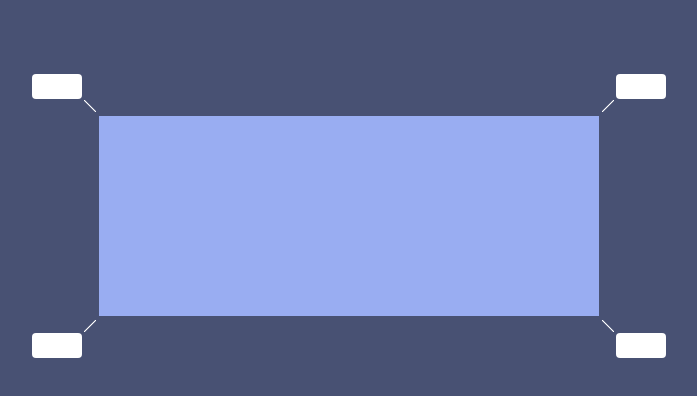
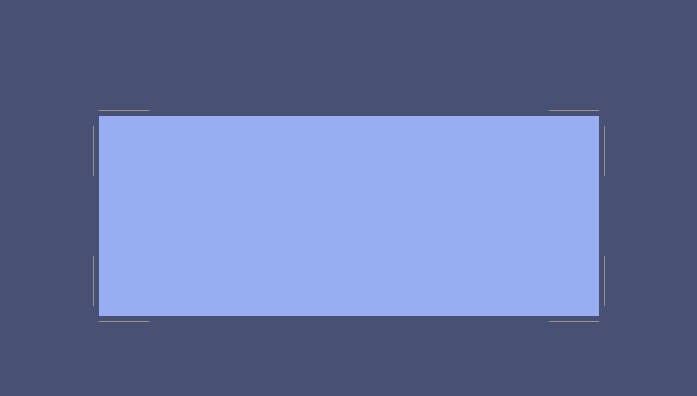
Before and after one commit to NuktukDev/Border-Radius, a plain HTML site: page index.html in a window 1280 px wide. Shown: the part 244-640 px from the top of the page, without its empty margins (291-988 px from the left). Drawn offline with Linux system fonts and the light colour scheme.

Commit message:
changed to allow up to 8 values

```diff
--- a/index.html
+++ b/index.html
@@ -15,21 +15,26 @@
         <main class="content">
             <div class="preview" id="preview">
                 <form id="previewForm">
-                <div class="preview__input__container border border--top-left">
-                    <input type="text" class="preview__input" data-border="TopLeft" />
-                </div>
+                    <div data-border-container="TopLeft">
+                        <input type="text" class="preview__input preview__input--top-left-right" data-border="horizontal">
+                        <input type="text" class="preview__input preview__input--top-left-left" data-border="vertical">
+                    </div>
 
-                <div class="preview__input__container border border--top-right">
-                    <input type="text" class="preview__input" data-border="TopRight" />
-                </div>
+                    <div data-border-container="BottomLeft">
+                        <input type="text" class="preview__input preview__input--bottom-left-right" data-border="horizontal">
+                        <input type="text" class="preview__input preview__input--bottom-left-left" data-border="vertical">
+                    </div>
 
-                <div class="preview__input__container border border--bottom-left">
-                    <input type="text" class="preview__input" data-border="BottomLeft" />
-                </div>
 
-                <div class="preview__input__container border border--bottom-right">
-                    <input type="text" class="preview__input" data-border="BottomRight" />
-                </div>
+                    <div data-border-container="TopRight">
+                        <input type="text" class="preview__input preview__input--top-right-left" data-border="horizontal">
+                        <input type="text" class="preview__input preview__input--top-right-right" data-border="vertical">
+                    </div>
+
+                    <div data-border-container="BottomRight">
+                        <input type="text" class="preview__input preview__input--bottom-right-left" data-border="horizontal">
+                        <input type="text" class="preview__input preview__input--bottom-right-right" data-border="vertical">
+                    </div>
                 </form>
             </div>
         </main>
--- a/script.js
+++ b/script.js
@@ -1,13 +1,33 @@
+'use strict';
 const preview = document.querySelector('#preview');
+const previewForm = document.querySelector("#previewForm");
 
-preview.addEventListener('click', (e) => {
+
+previewForm.addEventListener('focusin', (e) => {
   if(!e.target.dataset.border) return;
 
   let borderElement = e.target;
-  let borderType = borderElement.dataset.border;
+  let borderContainer = borderElement.closest('[data-border-container]');
+  if(!borderContainer) return;
+
   borderElement.addEventListener('input', (e) => {
     let val = +e.target.value;
     if(!/\d+/.test(val)) return;
-    preview.style['border'+borderType+'Radius'] = val + 'px';
+
+    let borderRadius = { left: 0, right: 0 };
+
+    let childrenInputs = borderContainer.querySelectorAll('[data-border]');
+    for(let child of childrenInputs) {
+      switch(child.dataset.border) {
+        case "horizontal":
+          borderRadius.horizontal = +child.value;
+          break;
+        case "vertical":
+          borderRadius.vertical= +child.value;
+          break;
+      }
+    }
+
+    preview.style['border'+borderContainer.dataset.borderContainer+'Radius'] = `${borderRadius.horizontal}px ${borderRadius.vertical}px`;
   });
 });
--- a/style.css
+++ b/style.css
@@ -98,15 +98,90 @@ h1 {
 
 
 .preview__input {
+  position: absolute;
   width: 50px;
   height: 25px;
+  background: transparent;
   text-align: center;
   font-size: 1.25rem;
-  color:rgb(102, 102, 102);
+  color:#fff;
   border: none;
-  border-radius: 4px;
 }
 .preview__input:focus {
-  border: none;
   outline: none;
 }
+
+.preview__input--top-left-right {
+  top: -30px;
+  border-bottom: 1px solid rgb(146, 146, 146);
+  padding-bottom: 0.25rem;
+}
+.preview__input--top-left-left {
+  height: 50px;
+  width: 50px;
+  top: 10px;
+  left: -55px;
+  border-bottom: none;
+  border-right: 1px solid rgb(146, 146, 146);
+  text-align: right;
+  padding-bottom: 0;
+  padding-right: 0.25rem;
+}
+
+.preview__input--bottom-left-right {
+  bottom: -30px;
+  border-bottom: none;
+  border-top: 1px solid rgb(146, 146, 146);
+  padding: none;
+  padding-top: 0.25rem;
+}
+.preview__input--bottom-left-left {
+  height: 50px;
+  width: 50px;
+  bottom: 10px;
+  left: -55px;
+  border-bottom: none;
+  border-right: 1px solid rgb(146, 146, 146);
+  text-align: right;
+  padding-bottom: 0;
+  padding-right: 0.25rem;
+}
+
+
+.preview__input--top-right-left {
+  top: -30px;
+  right: 0;
+  border-bottom: 1px solid rgb(146, 146, 146);
+  padding-bottom: 0.25rem;
+}
+.preview__input--top-right-right {
+  height: 50px;
+  width: 50px;
+  top: 10px;
+  right: -55px;
+  border-bottom: none;
+  border-left: 1px solid rgb(146, 146, 146);
+  text-align: left;
+  padding-bottom: 0;
+  padding-left: 0.25rem;
+}
+
+.preview__input--bottom-right-left {
+  bottom: -30px;
+  right: 0;
+  border-bottom: none;
+  border-top: 1px solid rgb(146, 146, 146);
+  padding: none;
+  padding-top: 0.25rem;
+}
+.preview__input--bottom-right-right {
+  height: 50px;
+  width: 50px;
+  bottom: 10px;
+  right: -55px;
+  border-bottom: none;
+  border-left: 1px solid rgb(146, 146, 146);
+  text-align: left;
+  padding-bottom: 0;
+  padding-left: 0.25rem;
+}
```
